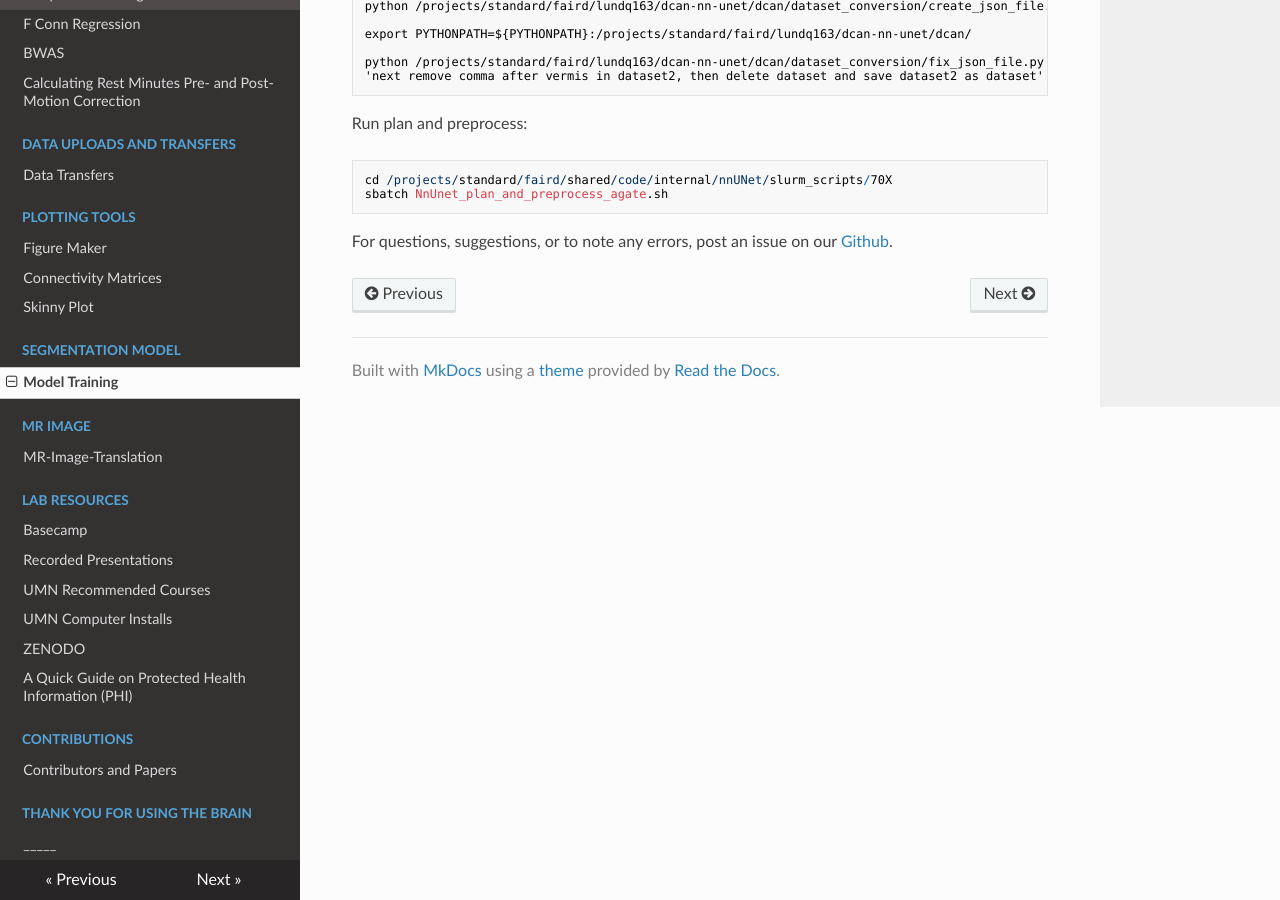
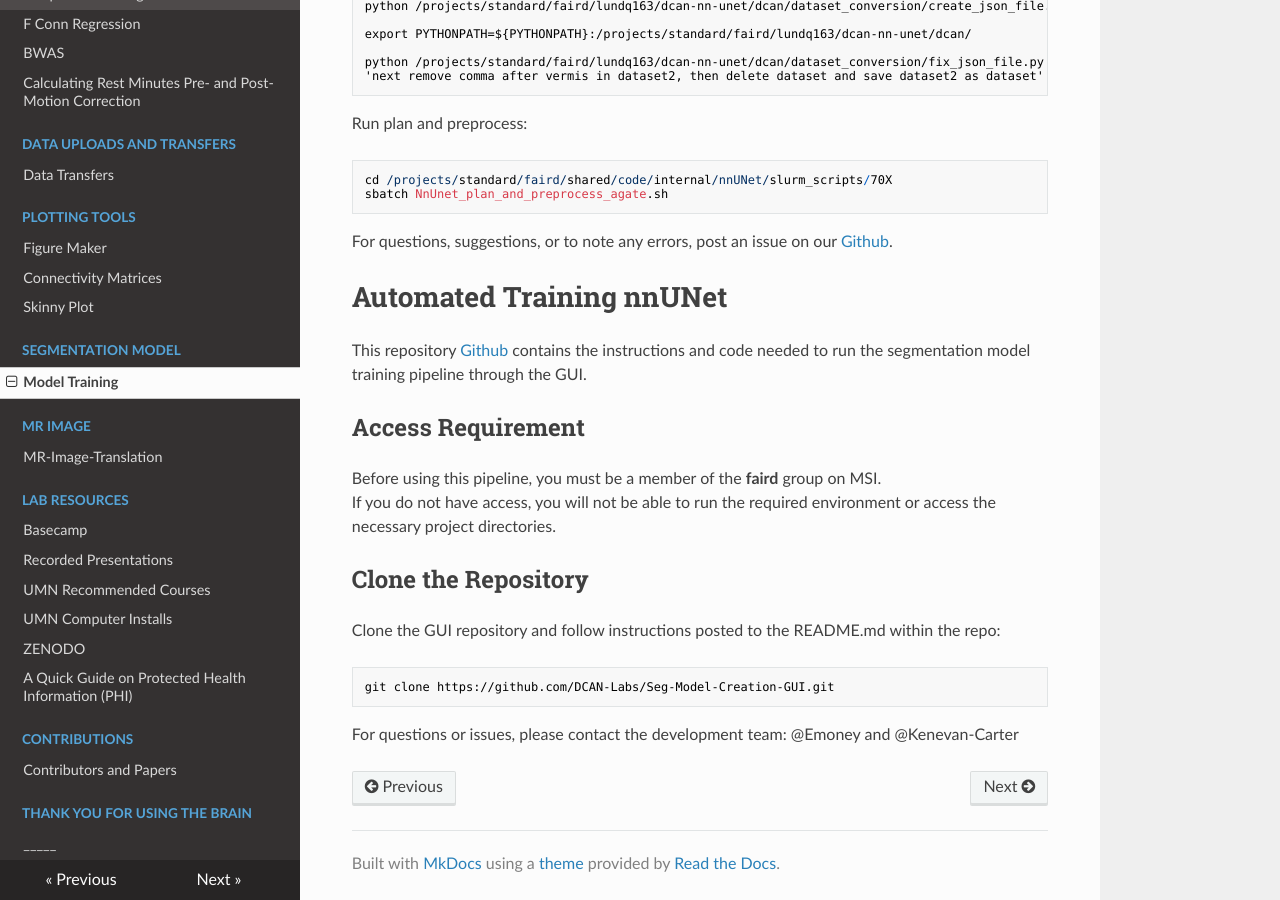
Before and after one commit to DCAN-Labs/cdni-brain, an MkDocs documentation site: the page built from docs/training-nnunet.md, in a window 1280 px wide and 900 px high, scrolled down 1237 px. Built offline with MkDocs 1.6.1, drawn with Linux system fonts in a browser that asks for light colours; nearby versions of some CDN libraries; some of the changed text lies outside the part shown.

Commit message:
Integrate Automated nnUnet training instructions
Updated the training documentation for nnUNet to clarify manual training and added a section for automated training. Included access requirements and repository cloning instructions.

````diff
--- a/docs/training-nnunet.md
+++ b/docs/training-nnunet.md
@@ -7,7 +7,7 @@
     </p>
 </div>
 
-This page provides the code on how to train nnunet. You will need to grab [a srun](slurm-params.md#srun) to run these commands. You will also need to [load the labwide miniconda environment](miniconda.md) and activate the SynthSeg conda environment.
+This page provides the code on how to train nnUNet manually and an automated version linked at the bottom of the page. You will need to grab [a srun](slurm-params.md#srun) to run these commands. You will also need to [load the labwide miniconda environment](miniconda.md) and activate the SynthSeg conda environment.
 
 Create min/maxes (hard coded paths):
 
@@ -81,3 +81,22 @@ sbatch NnUnet_plan_and_preprocess_agate.sh
 
 
 For questions, suggestions, or to note any errors, post an issue on our [Github](https://github.com/DCAN-Labs/cdni-brain/issues).
+
+# Automated Training nnUNet
+
+This repository [Github](https://github.com/DCAN-Labs/Seg-Model-Creation-GUI.git) contains the instructions and code needed to run the segmentation model training pipeline through the GUI.
+
+## Access Requirement
+
+Before using this pipeline, you must be a member of the **faird** group on MSI.
+If you do not have access, you will not be able to run the required environment or access the necessary project directories.
+
+## Clone the Repository
+
+Clone the GUI repository and follow instructions posted to the README.md within the repo:
+
+```bash
+git clone https://github.com/DCAN-Labs/Seg-Model-Creation-GUI.git
+```
+
+For questions or issues, please contact the development team: @Emoney and @Kenevan-Carter
````
Also changed, not shown: other parts of docs/training-nnunet.md (+1 -1 lines).
